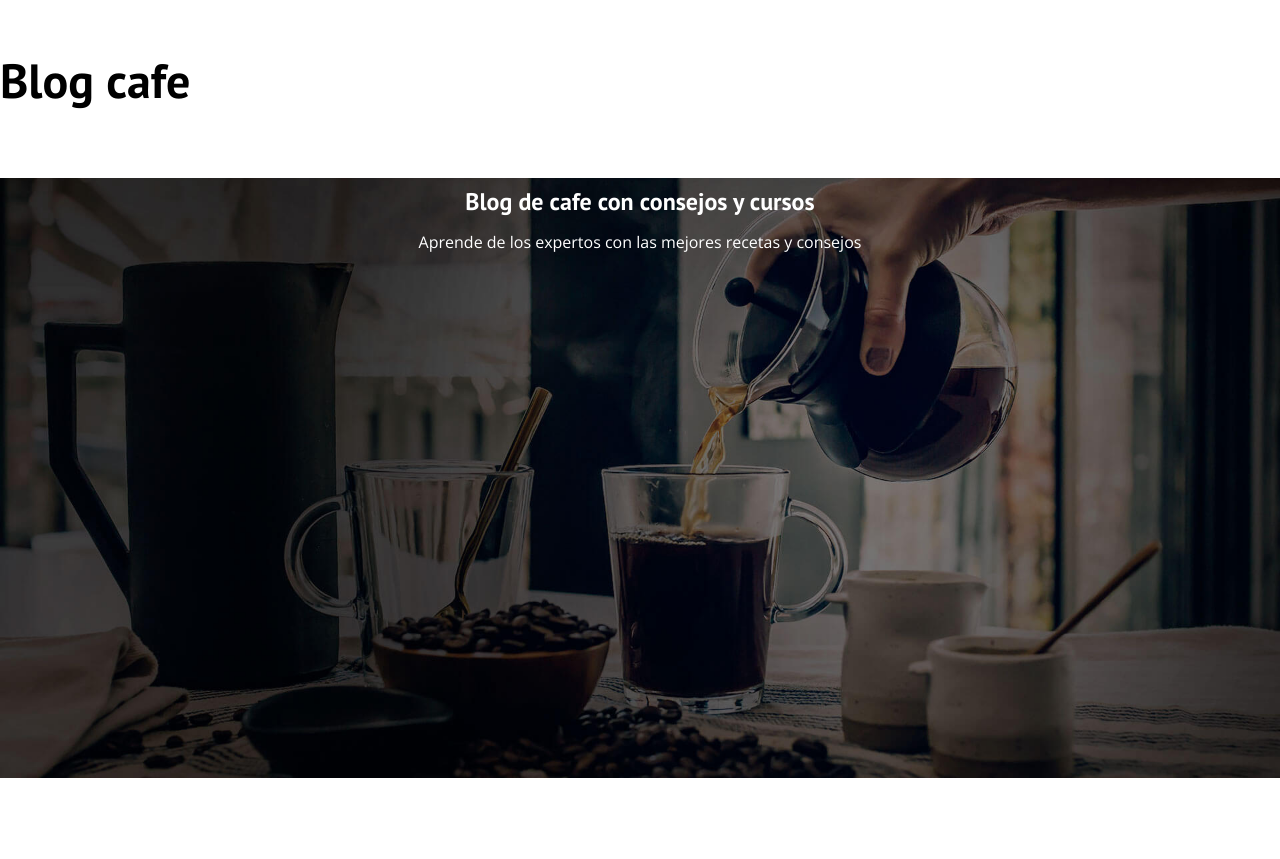
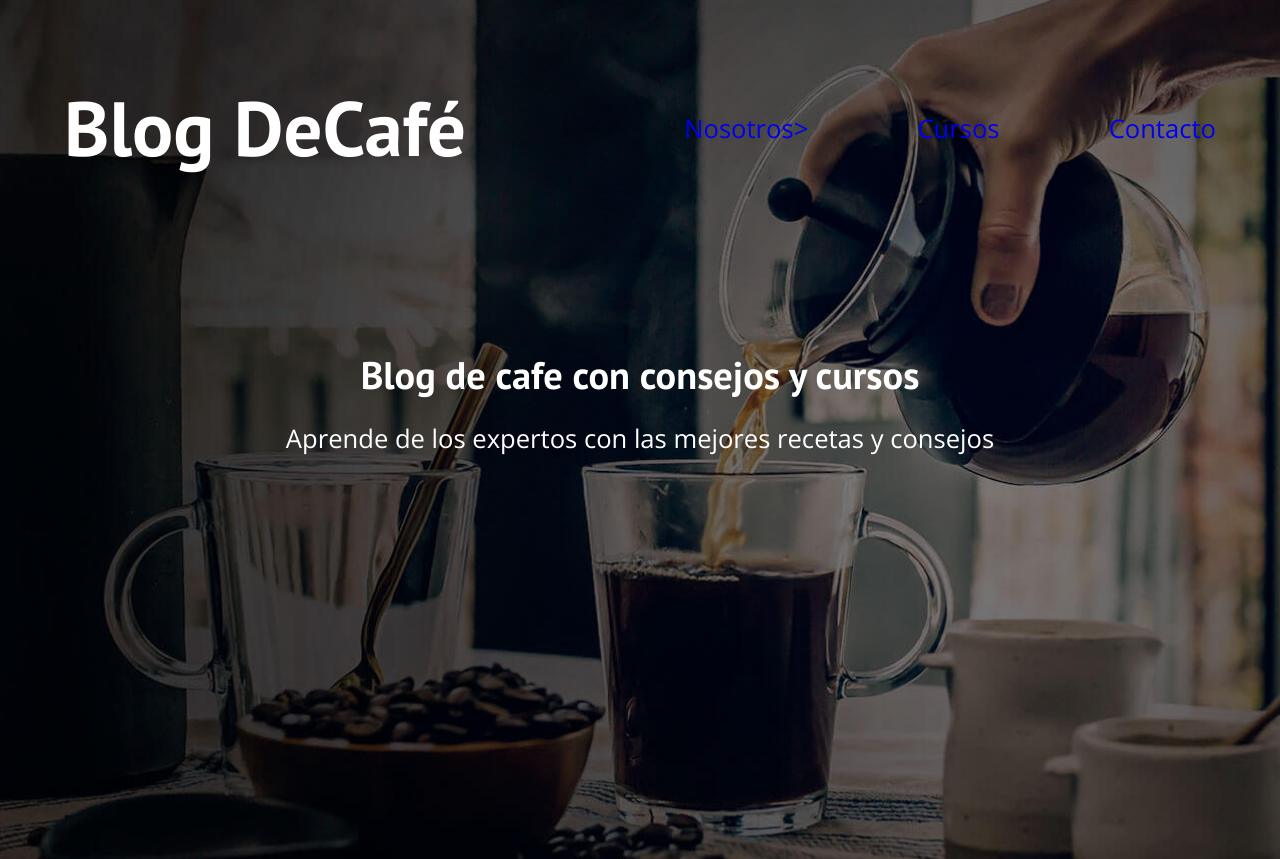
Before and after one commit to Jonathan250695/blogdecafe, a plain HTML site: page index.html in a window 1280 px wide. Shown: the top 859 px of the page. Before the commit the page ends 800 px from the top, so only its background shows below. Drawn offline with nearby package versions, Linux system fonts and the light colour scheme.

Commit message:
Css al header

```diff
--- a/css/style.css
+++ b/css/style.css
@@ -26,7 +26,7 @@
 }
 
 html {
-    box-sizing: border-box; /*para que el padding, el border no afecte el ancho de nuestros elementos*/
+    box-sizing: border-box; /*para que el padding, el border no afecte el ancho de nuestros elementos*/*9
     font-size: 62.5%; /*1 rem = 10px*/
 }
 *,*:before, *:after {
@@ -104,3 +104,23 @@ img {
     color: var(--blanco);
     margin-top: 5rem;
 }
+
+@media (min-width: 768px) {
+  .barra {
+    display: flex;
+    justify-content: space-between;
+    align-items: center;
+  }
+}
+
+.logo {
+    color: var(--blanco);
+}
+
+.loho__nombre {
+    font-weight: normal;
+}
+
+.logo__bold {
+    font-weight: 700;
+}
--- a/index.html
+++ b/index.html
@@ -9,12 +9,25 @@
     <link rel="preconnect" href="https://fonts.gstatic.com" crossorigin>
     <link href="https://fonts.googleapis.com/css2?family=Open+Sans:ital@0;1&family=PT+Sans:ital,wght@0,400;0,700;1,700&
     display=swap" rel="stylesheet">
+    <link rel="stylesheet" href="./css/style.css">
 </head>
 <body>
-    <link rel="stylesheet" href="./css/style.css">
-    <h1>Blog cafe</h1>
 
     <header class="header">
+
+        <div class="contenedor">
+            <div class="barra">
+                <a class="logo" href="index.html">
+                    <h1 class="logo__nombre">Blog
+                    <span class="logo__bold">DeCafé</span></h1>
+                </a>
+
+                <nav class="navegacion"></nav>
+                    <a href="nosotros.html" class="navegacion__enlace">Nosotros>
+                    <a href="cursos.html" class="navegacion__enlace">Cursos</a>
+                    <a href="contacto.html" class="navegacion__enlace">Contacto</a>
+            </div>
+        </div>
 
         <div class="header__texto">
             <h2 class="no-margin">Blog de cafe con consejos y cursos</h2>
```
